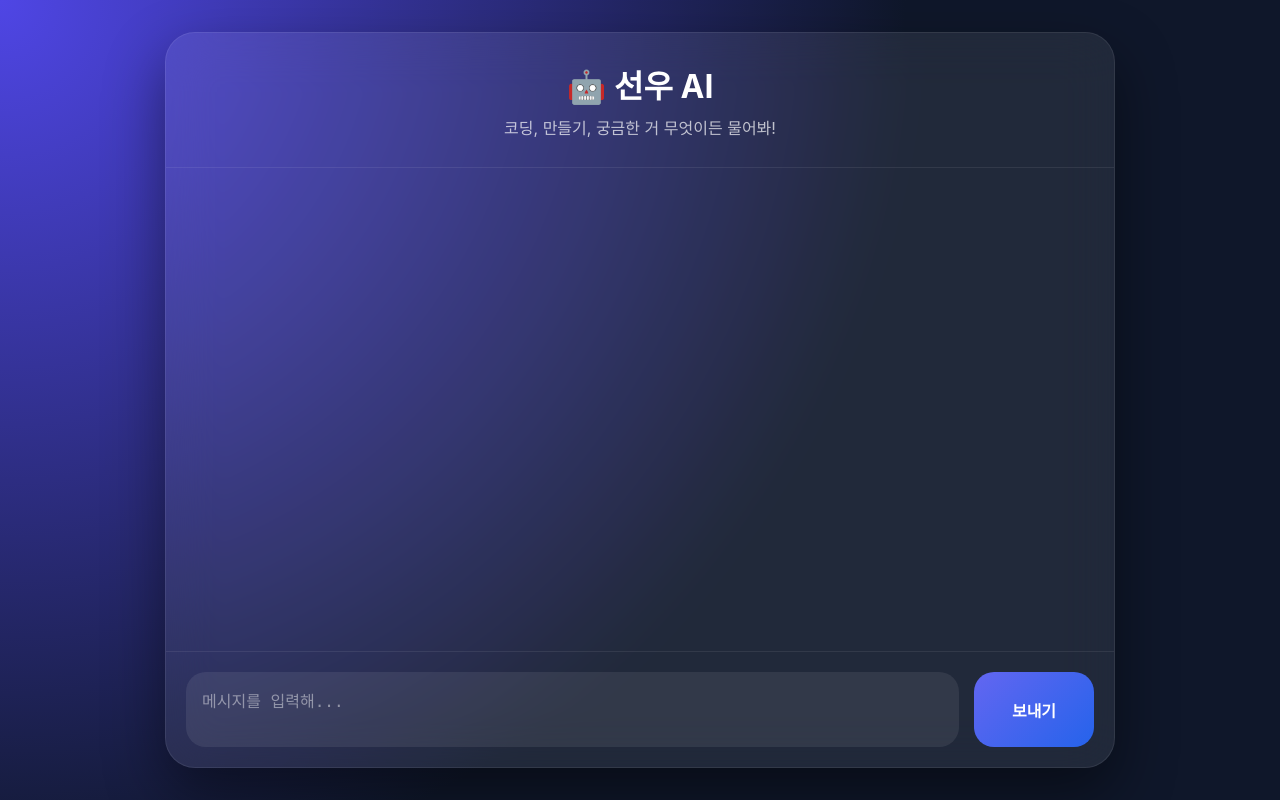
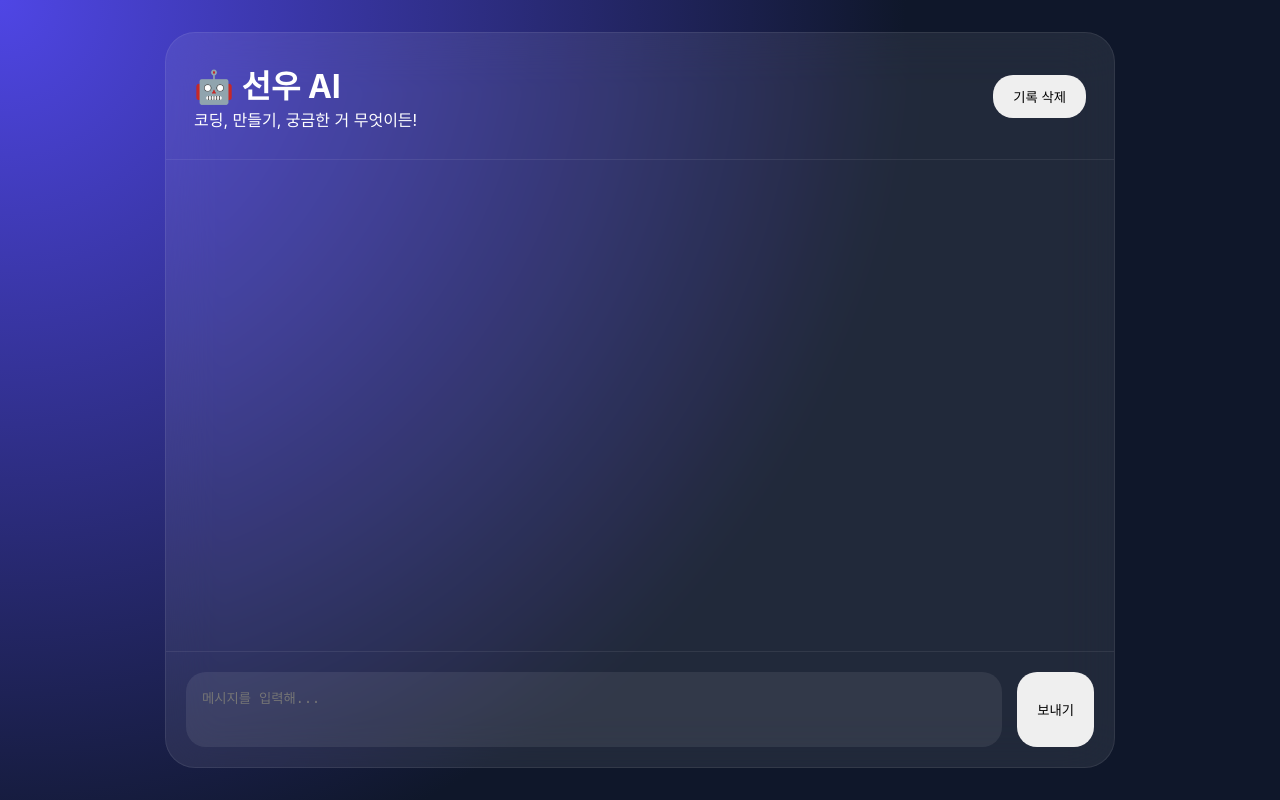
Before and after one commit to danidevlab/dani_ai_agent, a Flask app: page / in a window 1280 px wide. Run offline with Flask 3, Linux system fonts and the light colour scheme.

Commit message:
Add chat history persistence and clear history button

```diff
--- a/templates/index.html
+++ b/templates/index.html
@@ -3,314 +3,14 @@
 <head>
 <meta charset="UTF-8">
 <meta name="viewport" content="width=device-width, initial-scale=1.0">
-
 <title>선우 AI</title>
-
-<style>
-*{
-    margin:0;
-    padding:0;
-    box-sizing:border-box;
-}
-
-body{
-    min-height:100vh;
-
-    background:
-        radial-gradient(circle at top left,#4f46e5,#0f172a 60%);
-
-    font-family:-apple-system,BlinkMacSystemFont,
-    "Segoe UI",sans-serif;
-
-    color:white;
-
-    display:flex;
-    justify-content:center;
-    align-items:center;
-
-    padding:20px;
-}
-
-.container{
-    width:100%;
-    max-width:950px;
-    height:92vh;
-
-    background:rgba(255,255,255,.08);
-
-    backdrop-filter:blur(25px);
-
-    border:1px solid rgba(255,255,255,.08);
-
-    border-radius:30px;
-
-    overflow:hidden;
-
-    display:flex;
-    flex-direction:column;
-
-    box-shadow:
-        0 25px 60px rgba(0,0,0,.45);
-}
-
-header{
-    padding:28px;
-
-    border-bottom:1px solid rgba(255,255,255,.08);
-
-    text-align:center;
-}
-
-header h1{
-    font-size:2rem;
-    margin-bottom:8px;
-}
-
-header p{
-    opacity:.7;
-}
-
-#chat{
-    flex:1;
-
-    overflow-y:auto;
-
-    padding:25px;
-
-    display:flex;
-    flex-direction:column;
-
-    gap:16px;
-}
-
-.message{
-    max-width:80%;
-
-    padding:16px 20px;
-
-    border-radius:22px;
-
-    line-height:1.6;
-
-    white-space:pre-wrap;
-    word-break:break-word;
-
-    animation:fade .25s ease;
-}
-
-.user{
-    align-self:flex-end;
-
-    background:
-        linear-gradient(
-            135deg,
-            #4f46e5,
-            #2563eb
-        );
-}
-
-.ai{
-    align-self:flex-start;
-
-    background:rgba(255,255,255,.08);
-
-    border:1px solid rgba(255,255,255,.08);
-}
-
-.input-area{
-    padding:20px;
-
-    border-top:1px solid rgba(255,255,255,.08);
-
-    display:flex;
-    gap:15px;
-}
-
-textarea{
-    flex:1;
-
-    height:75px;
-
-    resize:none;
-
-    border:none;
-    outline:none;
-
-    border-radius:20px;
-
-    padding:16px;
-
-    font-size:16px;
-
-    background:rgba(255,255,255,.08);
-
-    color:white;
-}
-
-textarea::placeholder{
-    color:rgba(255,255,255,.45);
-}
-
-button{
-    width:120px;
-
-    border:none;
-    border-radius:20px;
-
-    cursor:pointer;
-
-    font-size:16px;
-    font-weight:bold;
-
-    background:
-        linear-gradient(
-            135deg,
-            #6366f1,
-            #2563eb
-        );
-
-    color:white;
-
-    transition:.2s;
-}
-
-button:hover{
-    transform:translateY(-2px);
-}
-
-button:active{
-    transform:scale(.96);
-}
-
-#chat::-webkit-scrollbar{
-    width:8px;
-}
-
-#chat::-webkit-scrollbar-thumb{
-    background:rgba(255,255,255,.2);
-    border-radius:20px;
-}
-
-@keyframes fade{
-    from{
-        opacity:0;
-        transform:translateY(10px);
-    }
-
-    to{
-        opacity:1;
-        transform:translateY(0);
-    }
-}
-</style>
-</head>
-<body>
-
-<div class="container">
-
-    <header>
-        <h1>🤖 선우 AI</h1>
-        <p>코딩, 만들기, 궁금한 거 무엇이든 물어봐!</p>
-    </header>
-
-    <div id="chat"></div>
-
-    <div class="input-area">
-
-        <textarea
-            id="message"
-            placeholder="메시지를 입력해..."
-        ></textarea>
-
-        <button onclick="sendMessage()">
-            보내기
-        </button>
-
-    </div>
-
-</div>
-
-<script>
-
-async function sendMessage(){
-
-    const input = document.getElementById("message");
-    const chat = document.getElementById("chat");
-
-    const msg = input.value.trim();
-
-    if(!msg) return;
-
-    addMessage(msg,"user");
-
-    input.value="";
-
-    const loading =
-        addMessage("생각하는 중...","ai");
-
-    try{
-
-        const response = await fetch("/chat",{
-
-            method:"POST",
-
-            headers:{
-                "Content-Type":"application/json"
-            },
-
-            body:JSON.stringify({
-                message:msg
-            })
-        });
-
-        const data = await response.json();
-
-        loading.textContent = data.reply;
-
-    }catch(e){
-
-        loading.textContent =
-            "오류가 발생했어 😢";
-    }
-
-    chat.scrollTop = chat.scrollHeight;
-}
-
-function addMessage(text,type){
-
-    const chat =
-        document.getElementById("chat");
-
-    const div =
-        document.createElement("div");
-
-    div.className =
-        `message ${type}`;
-
-    div.textContent = text;
-
-    chat.appendChild(div);
-
-    chat.scrollTop =
-        chat.scrollHeight;
-
-    return div;
-}
-
-document
-.getElementById("message")
-.addEventListener("keydown",e=>{
-
-    if(e.key==="Enter" && !e.shiftKey){
-
-        e.preventDefault();
-
-        sendMessage();
-    }
-
-});
-
-</script>
-
-</body>
-</html>
+<style>*{margin:0;padding:0;box-sizing:border-box}body{min-height:100vh;background:radial-gradient(circle at top left,#4f46e5,#0f172a 60%);font-family:-apple-system,BlinkMacSystemFont,"Segoe UI",sans-serif;color:#fff;display:flex;justify-content:center;align-items:center;padding:20px}.container{width:100%;max-width:950px;height:92vh;background:rgba(255,255,255,.08);backdrop-filter:blur(25px);border:1px solid rgba(255,255,255,.08);border-radius:30px;overflow:hidden;display:flex;flex-direction:column}.top{display:flex;justify-content:space-between;align-items:center;padding:28px;border-bottom:1px solid rgba(255,255,255,.08)}#chat{flex:1;overflow-y:auto;padding:25px;display:flex;flex-direction:column;gap:16px}.message{max-width:80%;padding:16px 20px;border-radius:22px;white-space:pre-wrap}.user{align-self:flex-end;background:linear-gradient(135deg,#4f46e5,#2563eb)}.ai{align-self:flex-start;background:rgba(255,255,255,.08)}.input-area{padding:20px;border-top:1px solid rgba(255,255,255,.08);display:flex;gap:15px}textarea{flex:1;height:75px;resize:none;border:none;outline:none;border-radius:20px;padding:16px;background:rgba(255,255,255,.08);color:#fff}button{border:none;border-radius:20px;padding:12px 20px;cursor:pointer}</style>
+</head><body><div class='container'><div class='top'><div><h1>🤖 선우 AI</h1><p>코딩, 만들기, 궁금한 거 무엇이든!</p></div><button onclick='clearHistory()'>기록 삭제</button></div><div id='chat'></div><div class='input-area'><textarea id='message' placeholder='메시지를 입력해...'></textarea><button onclick='sendMessage()'>보내기</button></div></div><script>
+const chat=document.getElementById('chat');
+function saveHistory(){localStorage.setItem('chatHistory',chat.innerHTML)}
+function loadHistory(){const h=localStorage.getItem('chatHistory');if(h)chat.innerHTML=h;chat.scrollTop=chat.scrollHeight}
+function clearHistory(){if(confirm('채팅 기록을 삭제할까?')){localStorage.removeItem('chatHistory');chat.innerHTML='';}}
+function addMessage(text,type){const div=document.createElement('div');div.className=`message ${type}`;div.textContent=text;chat.appendChild(div);chat.scrollTop=chat.scrollHeight;saveHistory();return div;}
+async function sendMessage(){const input=document.getElementById('message');const msg=input.value.trim();if(!msg)return;addMessage(msg,'user');input.value='';const loading=addMessage('생각하는 중...','ai');try{const r=await fetch('/chat',{method:'POST',headers:{'Content-Type':'application/json'},body:JSON.stringify({message:msg})});const d=await r.json();loading.textContent=d.reply;saveHistory();}catch(e){loading.textContent='오류가 발생했어 😢';saveHistory();}}
+document.getElementById('message').addEventListener('keydown',e=>{if(e.key==='Enter'&&!e.shiftKey){e.preventDefault();sendMessage();}});loadHistory();
+</script></body></html>
```
